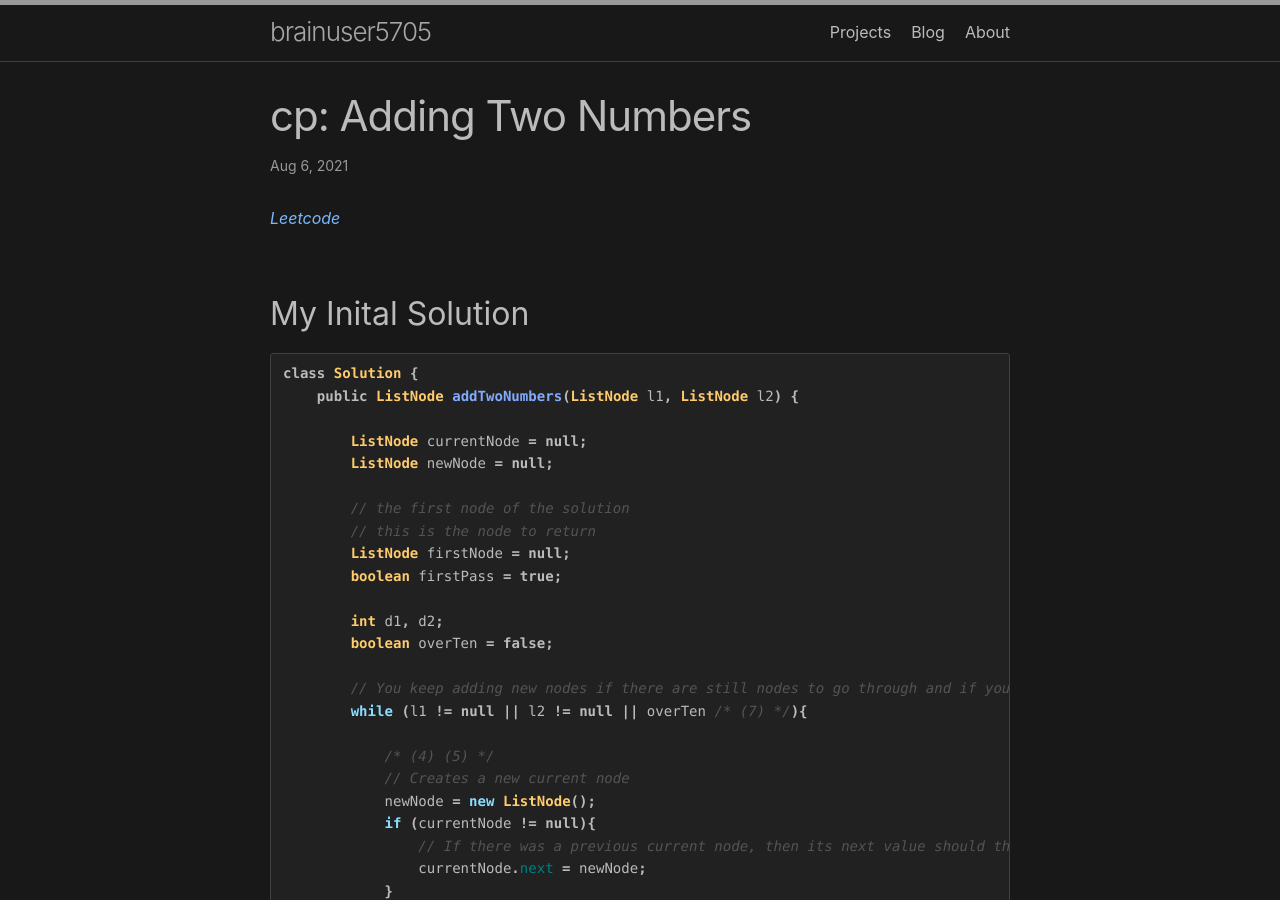
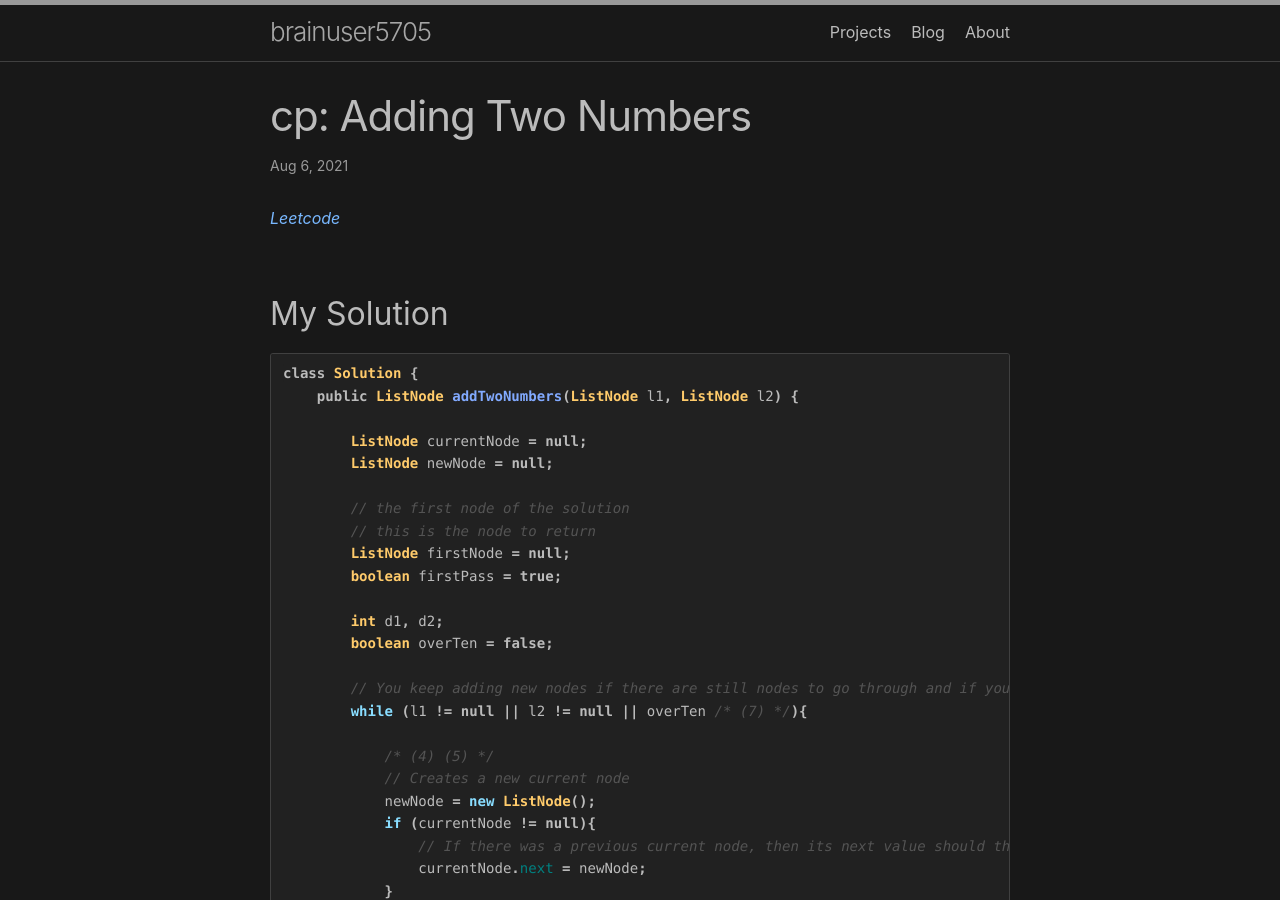
Before and after one commit to brainuser5705/personal-site-v3, a Jekyll site: the page built from _posts/2021-08-06-cp-adding-two-numbers.md, in a window 1280 px wide and 900 px high. Built offline with Jekyll 4.4.1, drawn with Linux system fonts in a browser that asks for light colours.

Commit message:
[blog-edit] minor edits to older posts

````diff
--- a/_posts/2021-08-06-cp-adding-two-numbers.md
+++ b/_posts/2021-08-06-cp-adding-two-numbers.md
@@ -6,7 +6,7 @@ categories: cp progamming
 
 *[Leetcode]()*
 
-## My Inital Solution
+## My Solution
 ```java
 class Solution {
     public ListNode addTwoNumbers(ListNode l1, ListNode l2) {
````
Also changed, not shown: _posts/2021-08-04-making-pong-with-pygame.md (+1 -1 lines).
